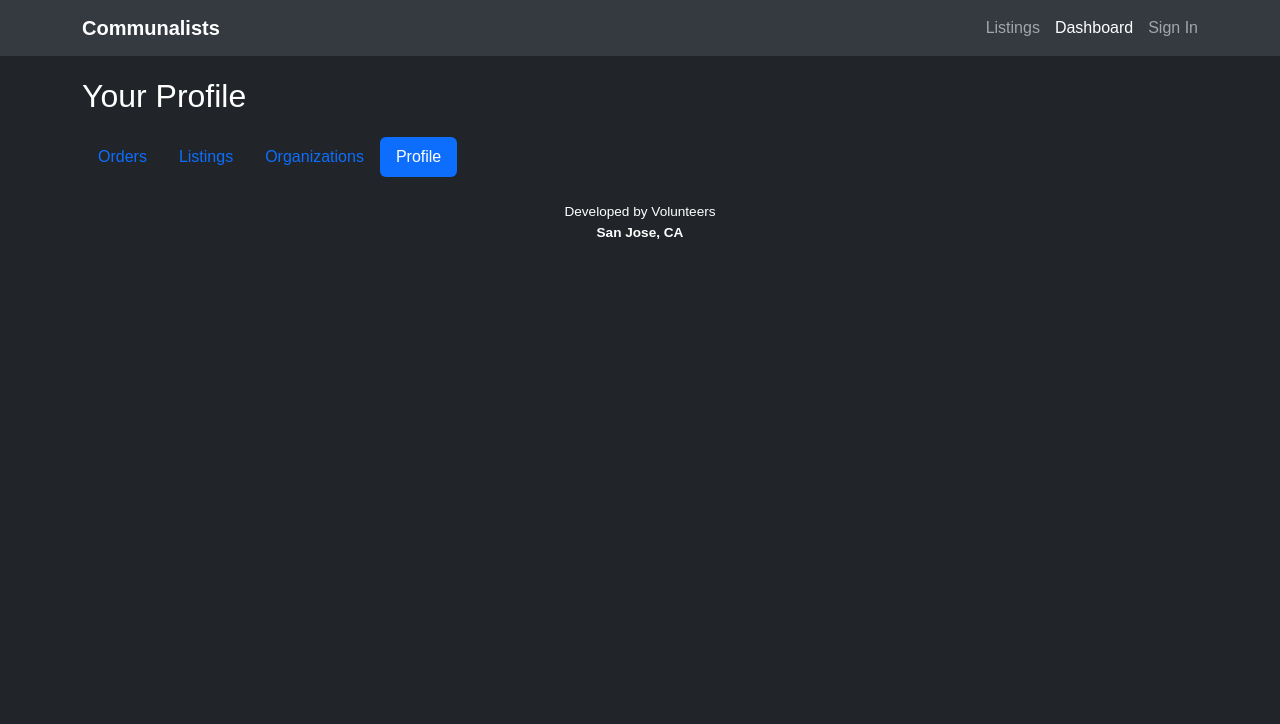
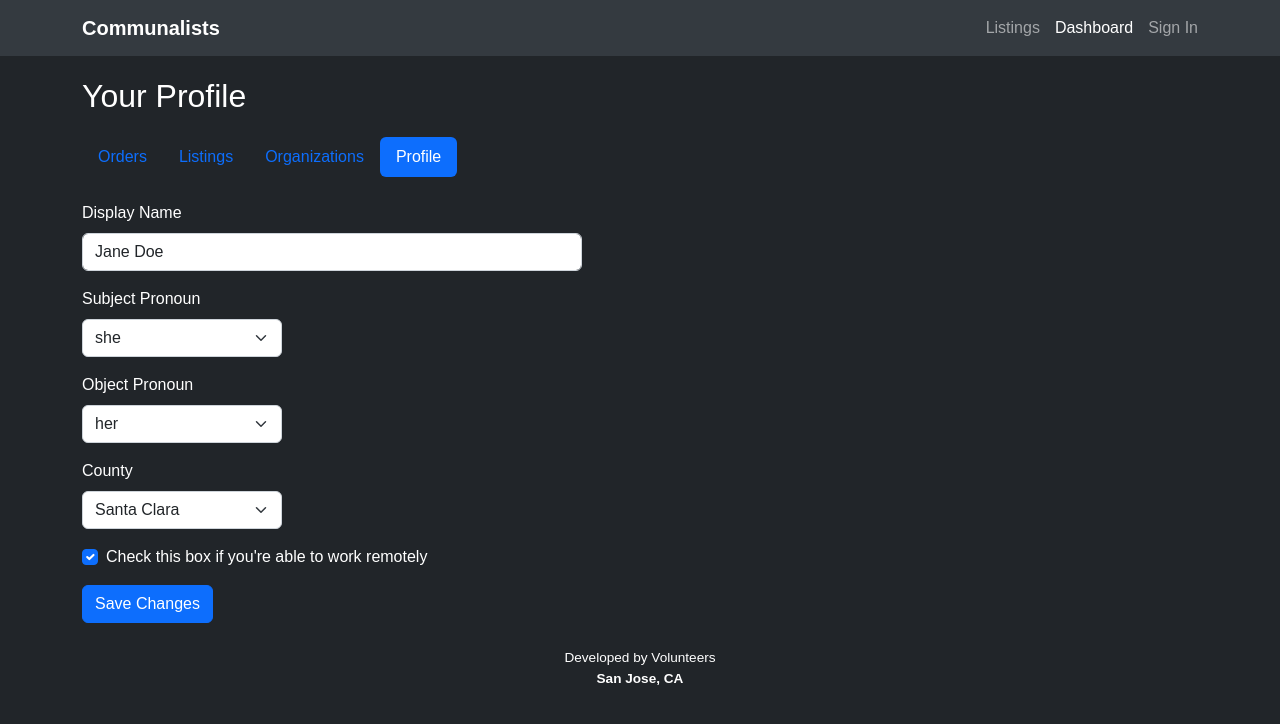
Before and after one commit to jadeallencook/communalists, a React app: page /#/dashboard/profile in a window 1280 px wide. Shown: the top 724 px of the page. Built offline with nearby package versions, Linux system fonts and the light colour scheme.

Commit message:
Added edit profile to dashboard

```diff
--- /dev/null
+++ b/src/components/organisms/EditProfileForm/index.tsx
@@ -0,0 +1,109 @@
+import { Button, Form } from 'react-bootstrap';
+import styled, { StyledComponent } from 'styled-components';
+import style from './style';
+import { Formik } from 'formik';
+import initialValues from './initial-values';
+import validate from './validate';
+import Loading from '../../molecules/Loading';
+import {
+	SUBJECT_PRONOUNS,
+	OBJECT_PRONOUNS,
+} from '../../../../objects/pronouns';
+import { database } from '../../../../database';
+const user = database.users['janedoe'];
+
+const EditProfileForm: StyledComponent = styled(({ className }) => (
+	<Formik
+		initialValues={{...initialValues, ...user}}
+		onSubmit={() => null}
+		validate={validate}
+		validateOnChange={false}
+		validateOnBlur={false}
+	>
+		{({
+			values,
+			errors,
+			handleChange,
+			handleSubmit,
+			isSubmitting,
+		}: {
+			values: any;
+			errors: any;
+			handleChange: any;
+			handleSubmit: any;
+			isSubmitting: any;
+		}) =>
+			!isSubmitting ? (
+				<Form className={className} onSubmit={handleSubmit}>
+					<Form.Group className="mb-3">
+						<Form.Label>Display Name</Form.Label>
+						<Form.Control
+							type="text"
+							name="name"
+							placeholder="Display Name"
+							value={values.name}
+							onChange={handleChange}
+						/>
+						{errors.name && (
+							<Form.Text className="text-error">
+								{errors.name as string}
+							</Form.Text>
+						)}
+					</Form.Group>
+					<Form.Group className="mb-3">
+						<Form.Label>Subject Pronoun</Form.Label>
+						<Form.Select
+							aria-label="Select pronouns"
+							name="subjectPronoun"
+							value={values.subjectPronoun}
+							onChange={handleChange}
+						>
+							{SUBJECT_PRONOUNS.map((string) => (
+								<option key={string} value={string}>
+									{string}
+								</option>
+							))}
+						</Form.Select>
+					</Form.Group>
+					<Form.Group className="mb-3">
+						<Form.Label>Object Pronoun</Form.Label>
+						<Form.Select
+							aria-label="Select pronouns"
+							name="objectPronoun"
+							value={values.objectPronoun}
+							onChange={handleChange}
+						>
+							{OBJECT_PRONOUNS.map((string) => (
+								<option key={string} value={string}>
+									{string}
+								</option>
+							))}
+						</Form.Select>
+					</Form.Group>
+					<Form.Group className="mb-3">
+						<Form.Label>County</Form.Label>
+						<Form.Select>
+							<option value="santa-clara-ca">Santa Clara</option>
+						</Form.Select>
+					</Form.Group>
+					<Form.Group className="mb-3" controlId="formBasicCheckbox">
+						<Form.Check
+							type="checkbox"
+							label="Check this box if you're able to work remotely"
+							name="isRemote"
+							checked={values.isRemote}
+							onChange={handleChange}
+						/>
+					</Form.Group>
+					<Button type="submit" disabled={isSubmitting}>
+						Save Changes
+					</Button>
+				</Form>
+			) : (
+				<Loading />
+			)
+		}
+	</Formik>
+))(style);
+
+export default EditProfileForm;
--- /dev/null
+++ b/src/components/organisms/EditProfileForm/initial-values.ts
@@ -0,0 +1,10 @@
+const initialValues: any = {
+	name: '',
+	SubjectPronoun: '',
+	ObjectPronoun: '',
+	country: 'US',
+	zipcode: '',
+	isRemote: true,
+};
+
+export default initialValues;
--- /dev/null
+++ b/src/components/organisms/EditProfileForm/style.ts
@@ -0,0 +1,10 @@
+const style = () => ({
+	input: {
+		maxWidth: '500px',
+	},
+	'select, input[name="zipcode"], input[name="state"]': {
+		maxWidth: '200px',
+	},
+});
+
+export default style;
--- /dev/null
+++ b/src/components/organisms/EditProfileForm/validate.ts
@@ -0,0 +1,11 @@
+const validate = (values) => {
+	const errors: any = {};
+	if (!values.email) {
+		errors.email = 'Required';
+	} else if (!/^[A-Z0-9._%+-]+@[A-Z0-9.-]+\.[A-Z]{2,}$/i.test(values.email)) {
+		errors.email = 'Invalid email address';
+	}
+	return errors;
+};
+
+export default validate;
--- a/src/pages/Dashboard.tsx
+++ b/src/pages/Dashboard.tsx
@@ -1,3 +1,4 @@
+import { ReactNode } from 'react';
 import { Container, Nav } from 'react-bootstrap';
 import { useNavigate, useLocation } from 'react-router-dom';
 
@@ -8,7 +9,13 @@ const DashboardRouter: { title: string; link: string }[] = [
 	{ title: 'Profile', link: '/dashboard/profile' },
 ];
 
-const Dashboard = ({ children = [], title = 'Dashboard' }) => {
+const Dashboard = ({
+	children,
+	title = 'Dashboard',
+}: {
+	children?: ReactNode;
+	title?: string;
+}) => {
 	const navigate = useNavigate();
 	let { pathname } = useLocation();
 	if (pathname === '/dashboard') pathname = '/dashboard/orders';
@@ -28,7 +35,12 @@ const Dashboard = ({ children = [], title = 'Dashboard' }) => {
 					</Nav.Item>
 				))}
 			</Nav>
-			{children ? [...children] : null}
+			<br />
+			{children && Array.isArray(children)
+				? [...children]
+				: children
+				? children
+				: null}
 		</Container>
 	);
 };
--- a/src/pages/DashboardProfile.tsx
+++ b/src/pages/DashboardProfile.tsx
@@ -1,7 +1,12 @@
 import Dashboard from './Dashboard';
+import EditProfileForm from '../components/organisms/EditProfileForm';
 
 const DashboardProfile = () => {
-	return <Dashboard title="Your Profile" />;
+	return (
+		<Dashboard title="Your Profile">
+			<EditProfileForm />
+		</Dashboard>
+	);
 };
 
 export default DashboardProfile;
```
